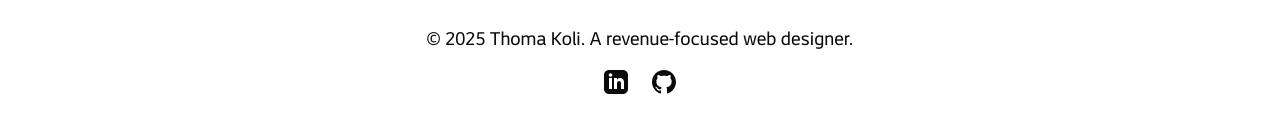
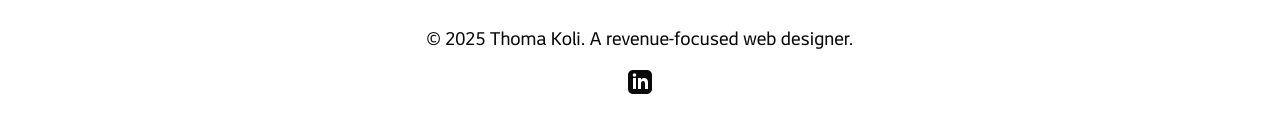
Before and after one commit to ThomaKoli/Thoma-Koli-Portfolio, a plain HTML site: page index.html in a window 1280 px wide. Shown: the part 2064-2196 px from the top of the page. Drawn offline with Linux system fonts and the light colour scheme.

Commit message:
Removed Github link

```diff
--- a/index.html
+++ b/index.html
@@ -138,19 +138,11 @@
                             d="M19 0h-14c-2.761 0-5 2.239-5 5v14c0 2.761 2.239 5 5 5h14c2.762 0 5-2.239 5-5v-14c0-2.761-2.238-5-5-5zm-11 19h-3v-11h3v11zm-1.5-12.268c-.966 0-1.75-.79-1.75-1.764s.784-1.764 1.75-1.764 1.75.79 1.75 1.764-.783 1.764-1.75 1.764zm13.5 12.268h-3v-5.604c0-3.368-4-3.113-4 0v5.604h-3v-11h3v1.765c1.396-2.586 7-2.777 7 2.476v6.759z" />
                     </svg>
                 </a>
-                <a href="https://github.com/ThomaKoli" aria-label="GitHub Profile">
-                    <svg xmlns="http://www.w3.org/2000/svg" width="24" height="24" viewBox="0 0 24 24"
-                        fill="currentColor">
-                        <path
-                            d="M12 0c-6.626 0-12 5.373-12 12 0 5.302 3.438 9.8 8.207 11.387.599.111.793-.261.793-.577v-2.234c-3.338.726-4.033-1.416-4.033-1.416-.546-1.387-1.333-1.756-1.333-1.756-1.089-.745.083-.729.083-.729 1.205.084 1.839 1.237 1.839 1.237 1.07 1.834 2.807 1.304 3.492.997.107-.775.418-1.305.762-1.604-2.665-.305-5.467-1.334-5.467-5.931 0-1.311.469-2.381 1.236-3.221-.124-.303-.535-1.524.117-3.176 0 0 1.008-.322 3.301 1.23.957-.266 1.983-.399 3.003-.404 1.02.005 2.047.138 3.006.404 2.291-1.552 3.297-1.23 3.297-1.23.653 1.653.242 2.874.118 3.176.77.84 1.235 1.911 1.235 3.221 0 4.609-2.807 5.624-5.479 5.921.43.372.823 1.102.823 2.222v3.293c0 .319.192.694.801.576 4.765-1.589 8.199-6.086 8.199-11.386 0-6.627-5.373-12-12-12z" />
-                    </svg>
-                </a>
-            </div>
-        </div>
-        <script>
-            // Simple script to update the year automatically.
-            document.getElementById('current-year').textContent = new Date().getFullYear();
-        </script>
+
+                <script>
+                    // Simple script to update the year automatically.
+                    document.getElementById('current-year').textContent = new Date().getFullYear();
+                </script>
     </footer>
 
 </body>
```
